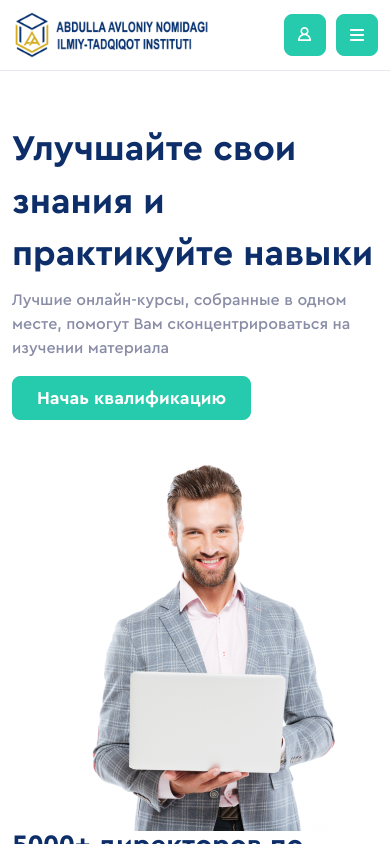
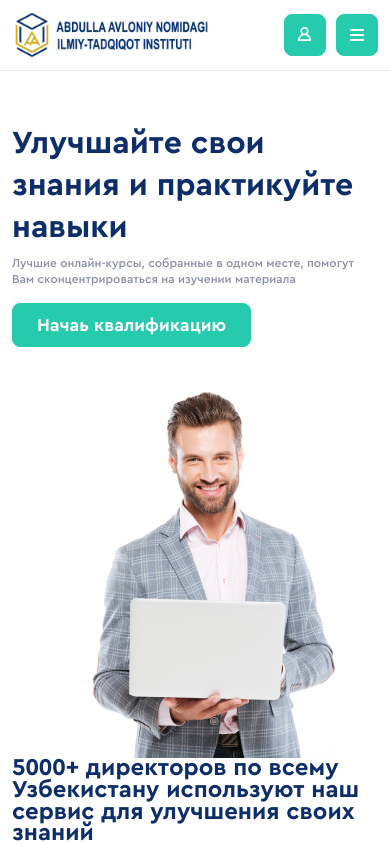
Before and after one commit to mradkhh/onlinedu-clone, a React (Create React App) app: page / in a window 390 px wide. Shown: the top 844 px of the page. Built offline with nearby package versions, Linux system fonts and the light colour scheme.

Commit message:
create responsive heading tags

```diff
--- a/src/index.css
+++ b/src/index.css
@@ -443,6 +443,43 @@ p {
   color: var(--grayColor);
 }
 
+@media (max-width: 575.99px) {
+  h1 {
+    font-size: 32px;
+    line-height: 130%;
+  }
+
+  h2 {
+    font-size: 28px;
+    line-height: 36px;
+  }
+
+  h3 {
+    font-size: 24px;
+    line-height: 90%;
+  }
+
+  h4 {
+    font-size: 16px;
+    line-height: 90%;
+  }
+
+  h5 {
+    font-size: 14px;
+    line-height: 90%;
+  }
+
+  h6 {
+    font-size: 12px;
+    line-height: 130%;
+  }
+
+  p {
+    font-size: 12px;
+    line-height: 130%;
+  }
+}
+
 input {
   outline: none;
   width: 100%;
```
